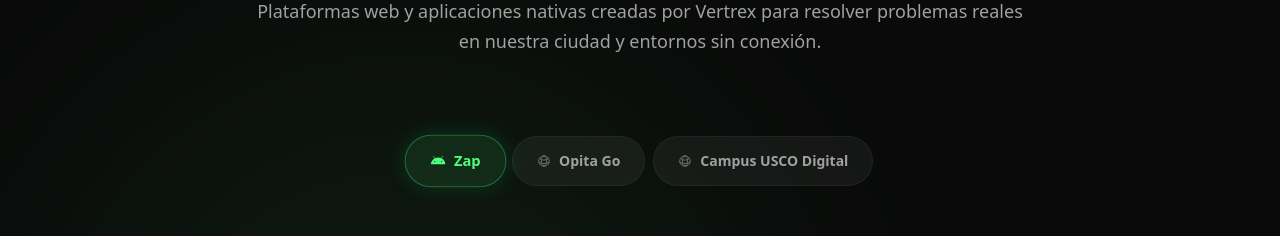
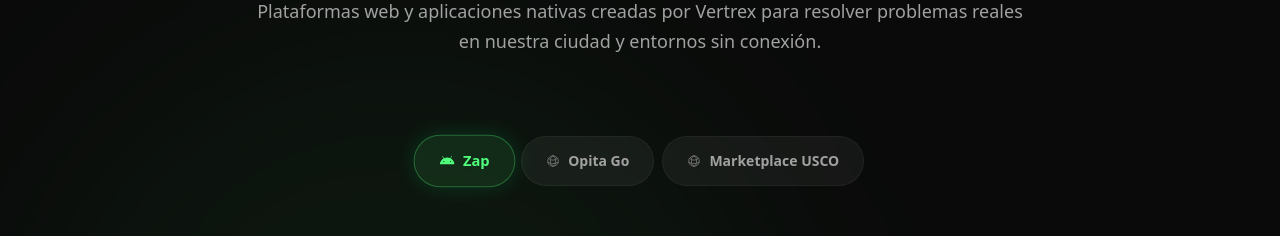
Before and after one commit to Manupo12/Vertrex-Website, a Next.js app: page / in a window 1280 px wide. Shown: the part 3560-3796 px from the top of the page. Built offline with nearby package versions, Linux system fonts and the light colour scheme.

Commit message:
Prudcion 2.0.2

```diff
--- a/src/app/page.tsx
+++ b/src/app/page.tsx
@@ -213,7 +213,7 @@ const communityProjects = [
     },
     {
         id: 'campus-usco',
-        title: 'Campus USCO Digital',
+        title: 'Marketplace USCO',
         subtitle: 'Marketplace Universitario & Directorio',
         mission: 'Facilitar el comercio local y centralizar la información académica para la comunidad de la universidad.',
         description: 'Una app móvil (PWA) que conecta estudiantes y vendedores. Funciona como un mercado virtual con feed de productos, perfiles de tiendas y un directorio de profesores. Todo optimizado para pantallas móviles con interacciones rápidas e inicio de sesión seguro.',
```
